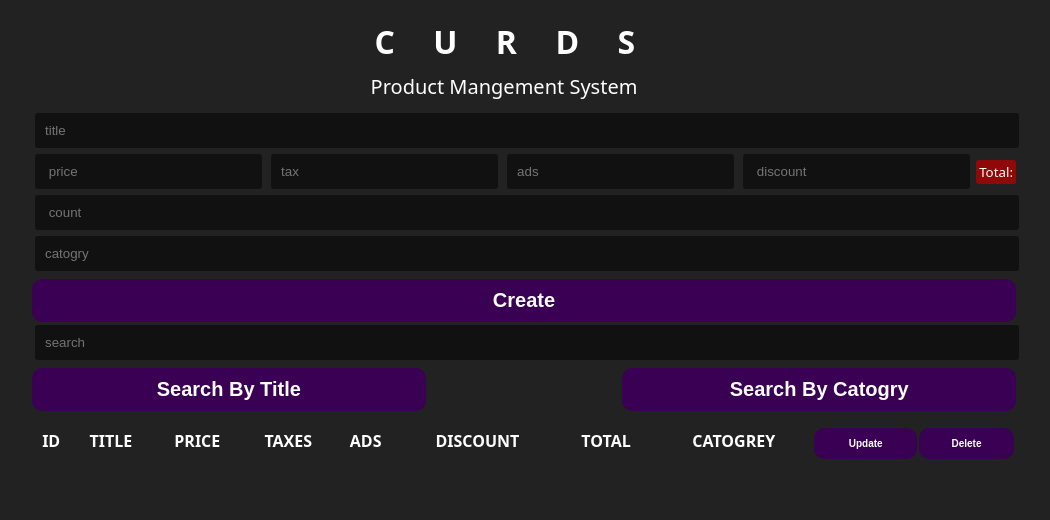
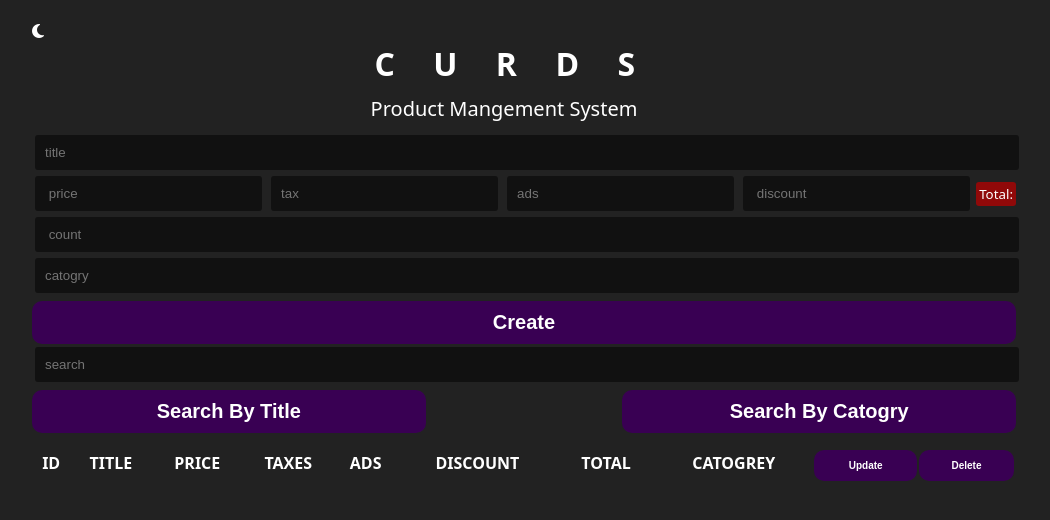
Before and after one commit to Mustafa-isa/curds, a plain HTML site: page index.html in a window 1280 px wide. Shown: the whole page, without its empty margins (116-1166 px from the left). Drawn offline with Linux system fonts and the light colour scheme.

Commit message:
cruds
change something

```diff
--- a/index.html
+++ b/index.html
@@ -5,10 +5,13 @@
     <meta http-equiv="X-UA-Compatible" content="IE=edge" />
     <meta name="viewport" content="width=device-width, initial-scale=1.0" />
     <title>Document</title>
+    <link rel="stylesheet" href="https://cdnjs.cloudflare.com/ajax/libs/font-awesome/6.2.1/css/all.min.css" integrity="sha512-MV7K8+y+gLIBoVD59lQIYicR65iaqukzvf/nwasF0nqhPay5w/9lJmVM2hMDcnK1OnMGCdVK+iQrJ7lzPJQd1w==" crossorigin="anonymous" referrerpolicy="no-referrer" />
+
     <link rel="stylesheet" href="style.css" />
   </head>
   <body>
     <div class="content">
+      <i class="fa-solid fa-moon" id="color"></i>
       <div class="content-head">
         <h1>curds</h1>
         <p>product mangement system</p>
--- a/main.js
+++ b/main.js
@@ -5,22 +5,20 @@ const taxes = document.getElementById("tax");
 const ads = document.getElementById("ads");
 const discount = document.getElementById("dis");
 const total = document.querySelector(".totle");
-
 const count = document.getElementById("count");
 const catogrey = document.getElementById("catogry");
 const search = document.getElementById("search");
+const color= document.getElementById('color')
 
 function totalPrice() {
   let result;
   if (price.value != "") {
-    result = +price.value + +taxes.value +  +ads.value  -discount.value;
-    total.innerHTML= result;
-    total.style.background = '#040'
-  }else{
-    total.style.background = 'red'
-
+    result = +price.value + +taxes.value + +ads.value - discount.value;
+    total.innerHTML = result;
+    total.style.background = "#040";
+  } else {
+    total.style.background = "red";
   }
 }
 
-
 //get total of product
--- a/style.css
+++ b/style.css
@@ -25,6 +25,10 @@ body{
     margin-left: auto;
     margin-right: auto;
     padding: 20px;
+position: relative;
+}
+.content i{
+
 }
 .content-head {
     text-align: center;
```
